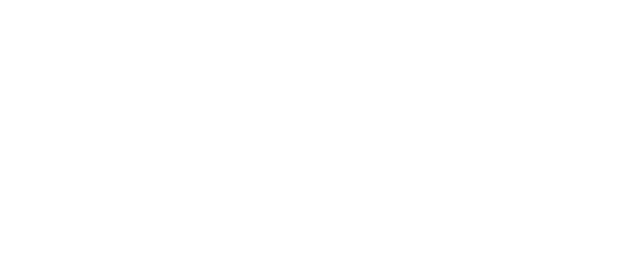
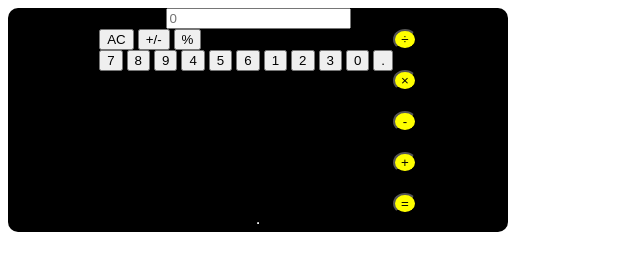
Before and after one commit to akin-holo/flexiSAF_Hand-on-task-2, a plain HTML site: page index.html in a window 1280 px wide. Shown: the whole page, without its empty margins (0-640 px from the left). Drawn offline with Linux system fonts and the light colour scheme.

Commit message:
content structure
Written the part of the calculator structure with some layout

```diff
--- a/index.html
+++ b/index.html
@@ -4,8 +4,74 @@
   <meta charset="UTF-8">
   <meta name="viewport" content="width=device-width, initial-scale=1.0">
   <title>Akin Holo Calculator</title>
+
+  <style>
+      main {
+          display: flex;
+          flex-direction: column;
+          justify-content: center;
+          align-items: center;
+          max-width: 500px;
+          background-color: #000;
+          border-radius: 10px;
+      }
+
+      .btn-area {
+          display: flex;
+      }
+      .yellow-btn {
+          display: flex;
+          flex-direction: column;
+          gap: 20px
+      }
+      .yellow-btn > * {
+          background-color: #ffff00;
+          border-radius: 50%;
+      }
+  </style>
 </head>
 <body>
+  <main class="container">
+    <section class="screen-wrapper">
+      <div class="summary-screen">
 
+      </div>
+      <div class="result-screen">
+        <input inputmode="numeric" placeholder="0">
+      </div>
+    </section>
+
+    <section class="btn-area">
+      <div class="btn-wrapper">
+        <div class="white-btn">
+          <button>AC</button>
+          <button>+/-</button>
+          <button>&#37;</button>
+        </div>
+        <div class="grey-btn">
+          <button>7</button>
+          <button>8</button>
+          <button>9</button>
+          <button>4</button>
+          <button>5</button>
+          <button>6</button>
+          <button>1</button>
+          <button>2</button>
+          <button>3</button>
+          <button>0</button>
+          <button>.</button>
+        </div>
+      </div>
+      <div class="yellow-btn">
+          <button>&#247;</button>
+          <button>&#215;</button>
+          <button>-</button>
+          <button>+</button>
+          <button>=</button>
+      </div>
+
+    </section>
+    <hr>
+  </main>
 </body>
 </html>
```
